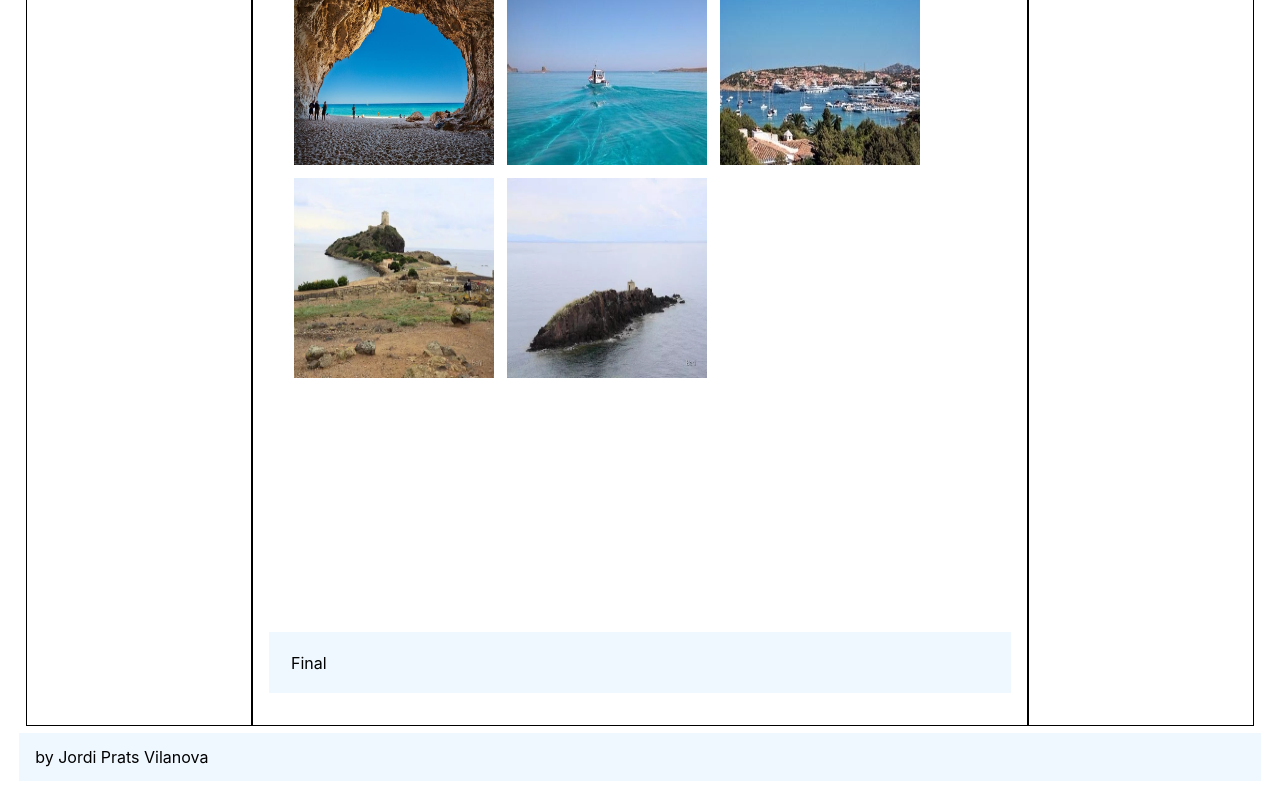
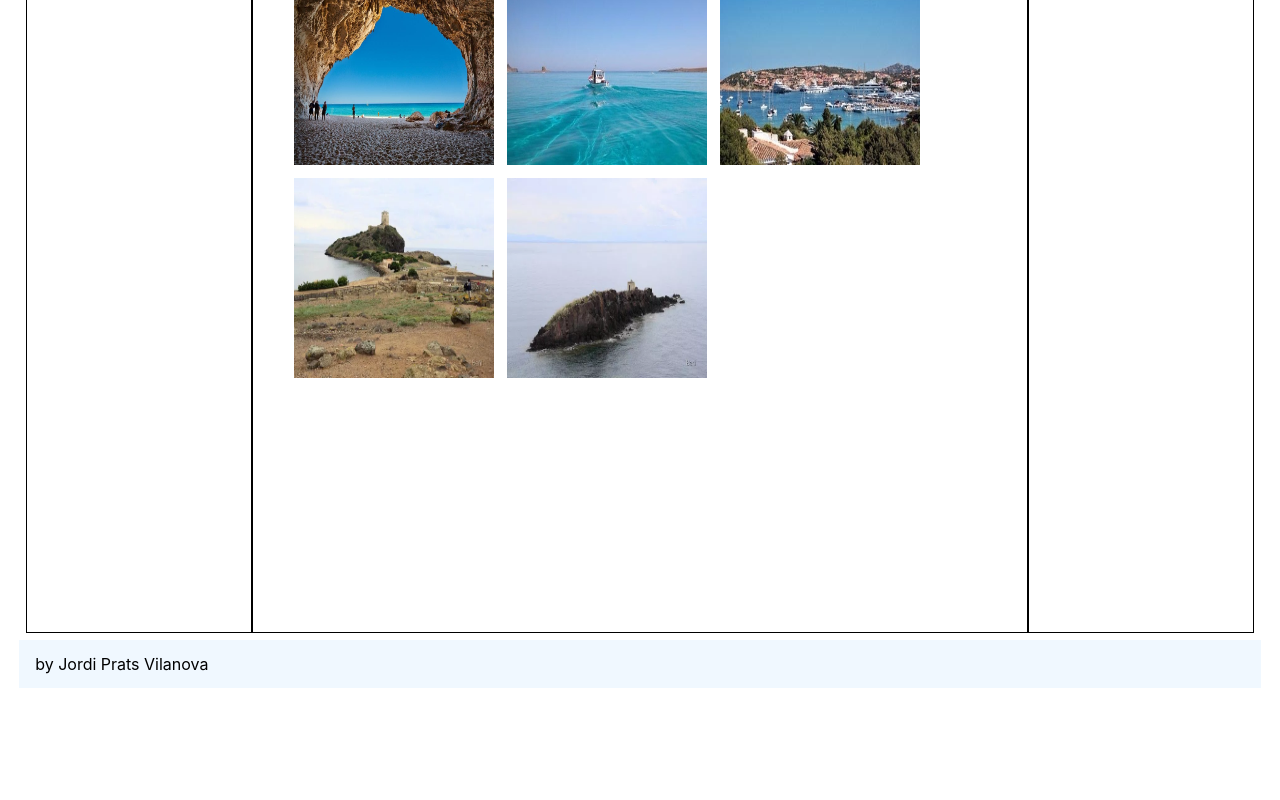
Before and after one commit to jpratsv/exercici, a React (Create React App) app: page /galeriafotos in a window 1280 px wide. Shown: the part 319-1119 px from the top of the page. After the commit the page ends 1026 px from the top, so only its background shows below. Built offline with nearby package versions, Linux system fonts and the light colour scheme.

Commit message:
06/03/2022

```diff
--- a/src/pages/GaleriaFotos.css
+++ b/src/pages/GaleriaFotos.css
@@ -16,11 +16,6 @@
   height: 200px;
 
 }
-/*
-.detalle{
-  width: 200px;
-  height: 200px;
-} */
 
 #ampliada {
   width: 100%;
--- a/src/pages/GaleriaFotos.js
+++ b/src/pages/GaleriaFotos.js
@@ -61,10 +61,6 @@ export default function GaleriaFotos() {
           </div>
         </div>
       </body>
-
-      <footer>
-        <p>Final</p>
-      </footer>
     </>
   );
 }
```
